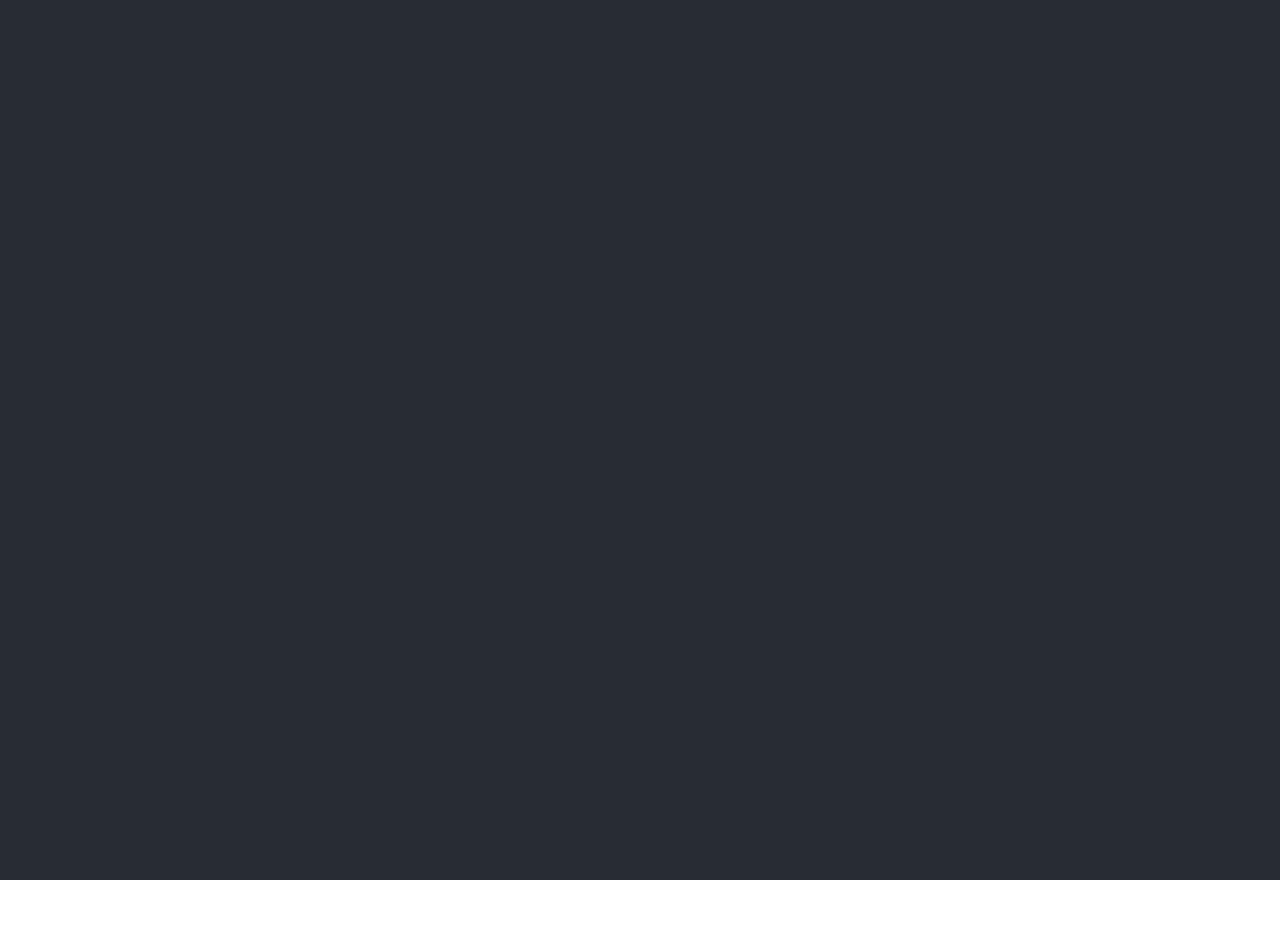
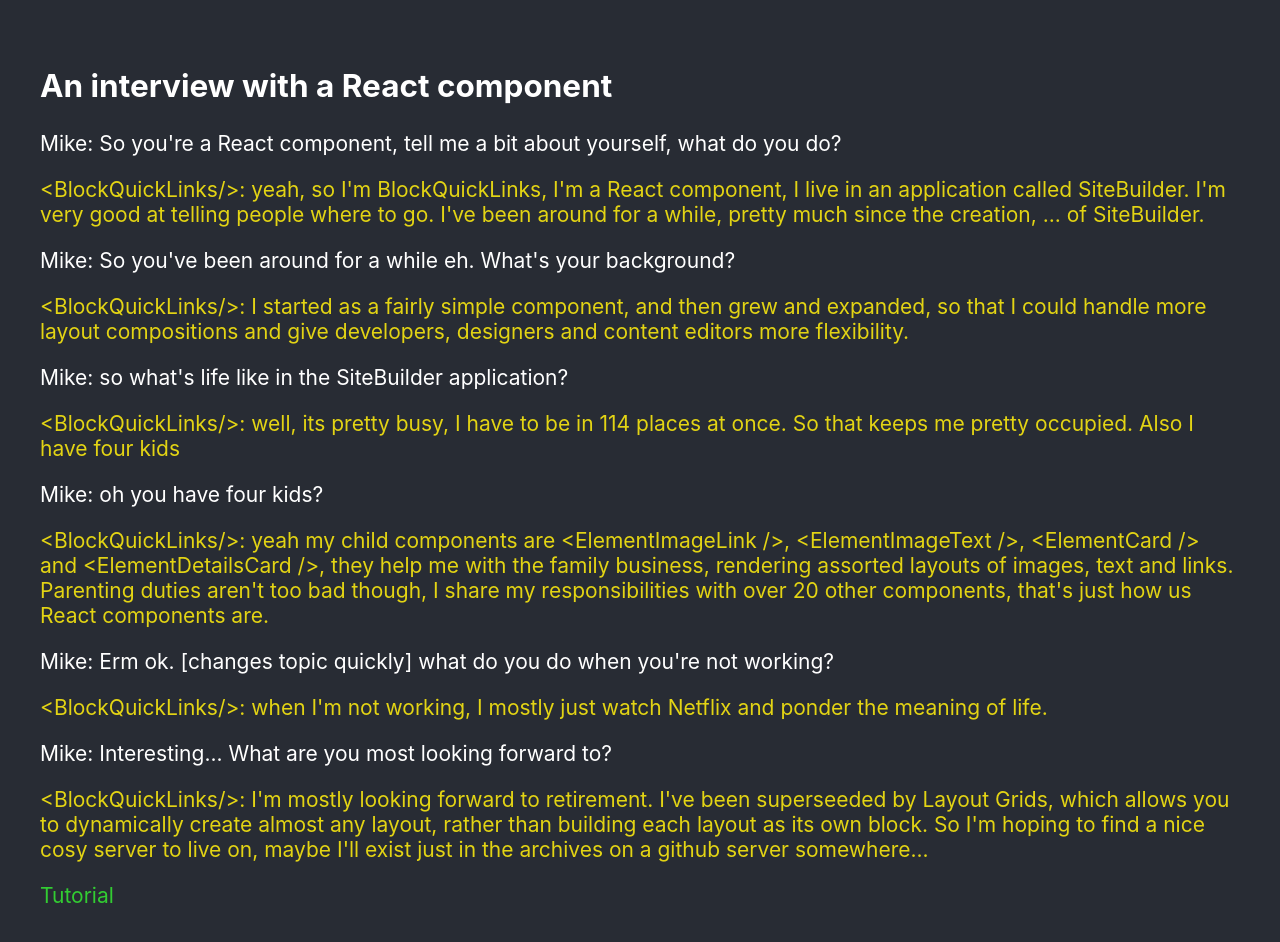
Before and after one commit to mike-bunce/junior-developer-program, a React (Create React App) app: page /components in a window 1280 px wide. Shown: the top 942 px of the page. Before the commit the page ends 880 px from the top, so only its background shows below. Built offline with nearby package versions, Linux system fonts and the light colour scheme.

Commit message:
adding interview with a React component and tutorial

```diff
--- a/src/App.css
+++ b/src/App.css
@@ -8,6 +8,25 @@
 
 .inner-page {
   text-align: left;
+}
+
+.interview {
+  text-align: left;
+  font-size: calc(5px + 2vmin)
+}
+
+.interviewee {
+  color: #E3D414;
+}
+
+.navigation {
+  text-decoration: none;
+}
+
+.navigation li {
+  padding-right: 15px;
+  font-size: 20px;
+  display: inline-block;
 }
 
 .App-logo {
--- a/src/App.js
+++ b/src/App.js
@@ -4,6 +4,8 @@ import ReactComponent from './components/ReactComponent'
 import SinglePageApplications from './components/SinglePageApplications'
 import ReactAppsAtTELUS from './components/ReactAppsAtTELUS'
 import VirtualDOM from './components/VirtualDOM'
+import Components from './components/Components'
+import Tutorial from './components/Tutorial'
 import './App.css'
 import { BrowserRouter, Route } from "react-router-dom";
 
@@ -17,6 +19,8 @@ function App() {
           <Route exact path="/single-page-applications" component={SinglePageApplications} />
           <Route exact path="/react-apps-at-telus" component={ReactAppsAtTELUS} />
           <Route exact path="/virtual-dom" component={VirtualDOM} />
+          <Route exact path="/components" component={Components} />
+          <Route exact path="/tutorial" component={Tutorial} />
         </BrowserRouter>
       </header>
     </div>
--- /dev/null
+++ b/src/components/Components.jsx
@@ -0,0 +1,38 @@
+import React, { useState } from "react";
+import { Link } from "react-router-dom";
+
+const Components = () => {
+  return (
+    <div className="interview">
+      <h2>An interview with a React component</h2>
+      <p>Mike: So you're a React component, tell me a bit about yourself, what do you do?</p>
+      <p className="interviewee">{"<BlockQuickLinks/>"}: yeah, so I'm BlockQuickLinks, I'm a React component, I live in an
+      application called SiteBuilder. I'm very good at telling people where to go. I've been around for
+      a while, pretty much since the creation, ... of SiteBuilder.
+      </p>
+      <p>Mike: So you've been around for a while eh. What's your background?</p>
+      <p className="interviewee">{"<BlockQuickLinks/>"}: I started as a fairly simple component, and then grew and expanded,
+      so that I could handle more layout compositions and give developers, designers and content editors
+      more flexibility.</p>
+      <p>Mike: so what's life like in the SiteBuilder application?</p>
+      <p className="interviewee">{"<BlockQuickLinks/>"}: well, its pretty busy, I have to be in 114 places at once. So that keeps
+      me pretty occupied. Also I have four kids</p>
+      <p>Mike: oh you have four kids?</p>
+      <p className="interviewee">{"<BlockQuickLinks/>"}: yeah my child components are {"<ElementImageLink />"}, {"<ElementImageText />"}, {"<ElementCard />"} and {"<ElementDetailsCard />"},
+      they help me with the family business, rendering assorted layouts of images, text and links. Parenting duties aren't too bad though, I share my responsibilities with over 20 other components,
+      that's just how us React components are.
+      </p>
+      <p>Mike: Erm ok. [changes topic quickly] what do you do when you're not working?</p>
+      <p className="interviewee">{"<BlockQuickLinks/>"}: when I'm not working, I mostly just watch Netflix and ponder the meaning of life.</p>
+      <p>Mike: Interesting... What are you most looking forward to?</p>
+      <p className="interviewee">{"<BlockQuickLinks/>"}: I'm mostly looking forward to retirement. I've been superseeded by
+          Layout Grids, which allows you to dynamically create almost any layout, rather than
+          building each layout as its own block. So I'm hoping to find a nice cosy server
+          to live on, maybe I'll exist just in the archives on a github server somewhere...
+      </p>
+      <Link to="/tutorial">Tutorial</Link>
+    </div>
+  );
+};
+
+export default Components;
--- a/src/components/JSXisCool.jsx
+++ b/src/components/JSXisCool.jsx
@@ -19,8 +19,11 @@ const JSXisCool = (props) => {
         {isCool && (
             <h2>Yes, JSX is cool. Look at how I can embed HTML in my javascript</h2>
         )}
-        {!isCool && <p>Not everyone can be JSX</p>}
-        {!isCool && (<div><img alt="JSX not cool?" src="https://static.boredpanda.com/blog/wp-content/uploads/2014/11/most-popular-cats-grumpy-cat-4.jpg" />
+        {isCool === false && <p>Not everyone can be JSX</p>}
+        {isCool === false && (<div><img alt="JSX not cool?" src="https://static.boredpanda.com/blog/wp-content/uploads/2014/11/most-popular-cats-grumpy-cat-4.jpg" />
+          <p>But seriously though, JSX is a syntax extension to JavaScript, so yes it's very cool.</p>
+          <p>By embedding HTML in Javascript, you are able to take advantage of everything that Javascript offers, directly in your HTML.</p>
+          <p>Let's look under the hood.</p>
           <p><Link to="/single-page-applications" >Single Page Applications</Link></p></div>)
         }
     </div>
@@ -32,7 +35,7 @@ JSXisCool.propTypes = {
 };
 
 JSXisCool.defaultProps = {
-  isJSXCool: true
+  isJSXCool: undefined
 };
 
 export default JSXisCool;
--- /dev/null
+++ b/src/components/Tutorial.jsx
@@ -0,0 +1,36 @@
+import React, { useState } from "react";
+import { Link } from "react-router-dom";
+
+const Tutorial = () => {
+  return (
+    <div className="inner-page">
+      <h2>Hands on activity</h2>
+      <p>Create a simple React-based single page application</p>
+      <p>Using the following tools:</p>
+      <ul>
+          <li>Create React App (npx create-react-app name-of-app)</li>
+          <li>React Router DOM (npm install react-router-dom)</li>
+          <li>You are free to use CSS as much as you like</li>
+          <li>Your HTML will be included in your React components as JSX</li>
+      </ul>
+      <p>Your application must:</p>
+      <ul>
+          <li>Contain at least three pages (or "views")</li>
+          <li>Each page must have at least one dynamic piece of content that responds to state changes
+              <li>Use useState React hook , or if you're more comfortable, a class based component</li>
+          </li>
+      </ul>
+      <p>Clone github.com/mike-bunce/junior-developer-program for reference</p>
+      <ul class="navigation">
+          <li><Link to="/">Home</Link></li>
+          <li><Link to="/JSX-is-cool">JSX is cool</Link></li>
+          <li><Link to="/single-page-applications">Single Page Applications</Link></li>
+          <li><Link to="/react-apps-at-telus">React Apps at TELUS</Link></li>
+          <li><Link to="/virutal-dom">The Virtual DOM</Link></li>
+          <li><Link to="/Components">An Interview with a React component</Link></li>
+      </ul>
+    </div>
+  );
+};
+
+export default Tutorial;
--- a/src/components/VirtualDOM.jsx
+++ b/src/components/VirtualDOM.jsx
@@ -1,5 +1,5 @@
 import React, { useState } from "react";
-import PropTypes from 'prop-types';
+import { Link } from "react-router-dom";
 
 const VirtualDOM = () => {
   const [isClicked, setIsClicked] = useState(false)
@@ -32,6 +32,7 @@ const VirtualDOM = () => {
             <p>But updating the DOM is slow, especially when you're having to figure out how every piece of HTML, CSS, and dynamic pieces need to render</p>
             <p>The virtual DOM creates a virtual replica of the DOM, so it can then figure out what needs to be updated when components update. This way only the pieces of the DOM that need to change - change.</p>
             <p>Read more <a href="https://www.pluralsight.com/guides/virtual-dom-explained">here</a>!</p>
+            <p><Link to="/Components">An interview with a React component</Link></p>
           </div>
         )}
     </div>
```
